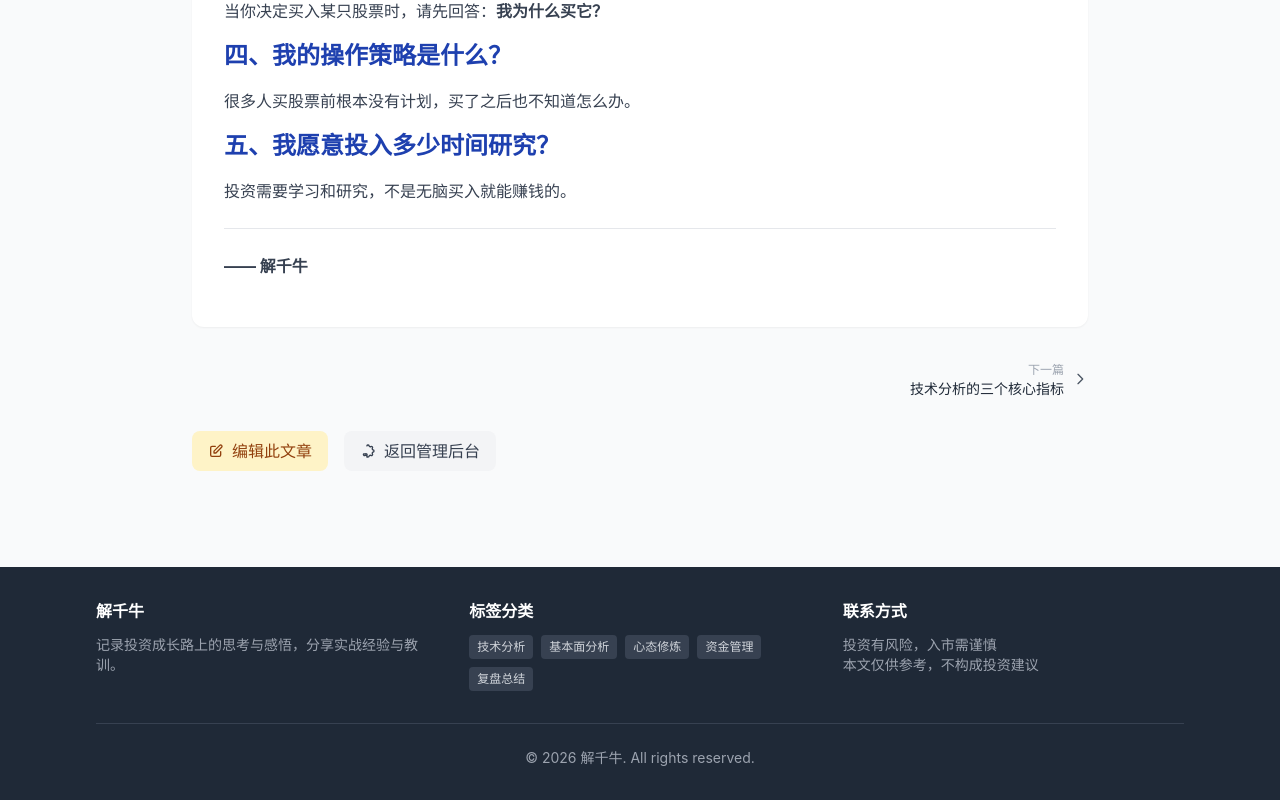
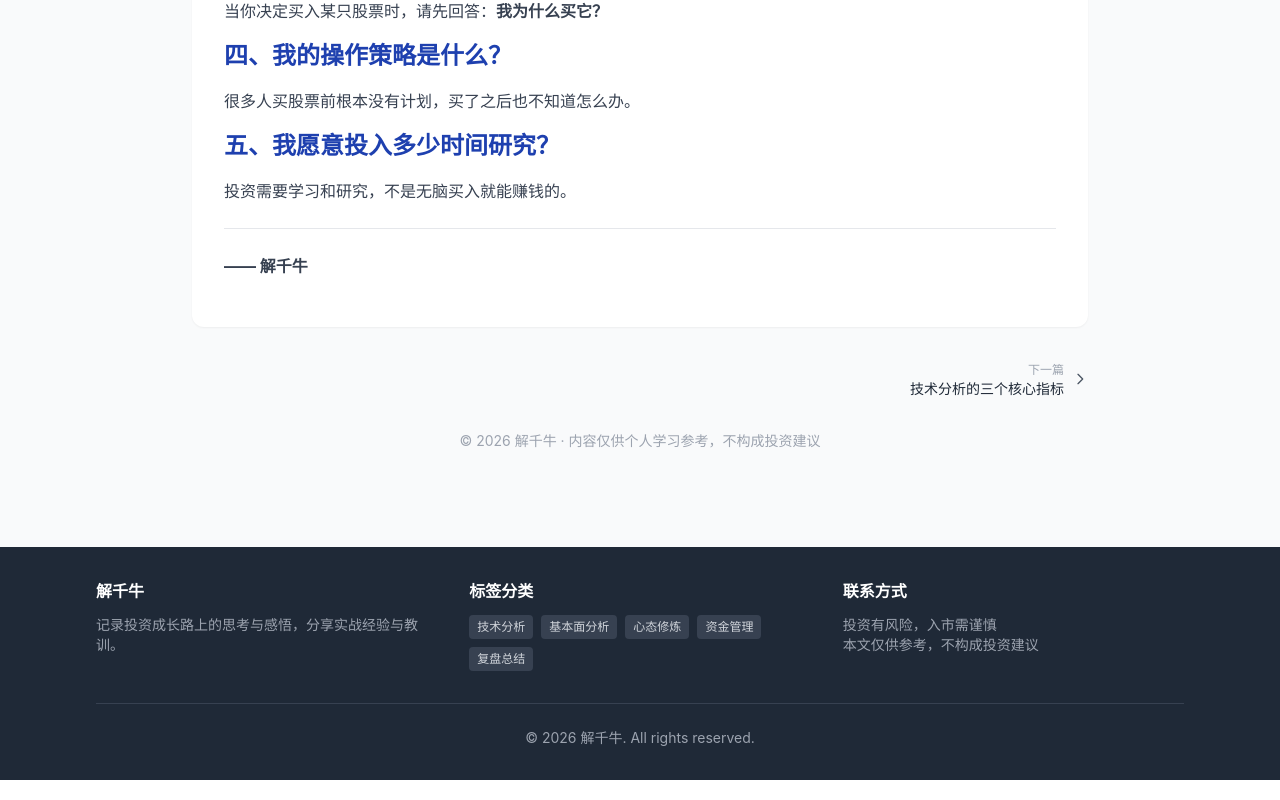
Before and after one commit to E100LS/JQN365, a React (Vite) app: page /post/sample_1 in a window 1280 px wide. Shown: the part 716-1516 px from the top of the page. Built offline with nearby package versions, Linux system fonts and the light colour scheme.

Commit message:
remove admin links from frontend post detail page

```diff
--- a/src/pages/PostDetailPage.tsx
+++ b/src/pages/PostDetailPage.tsx
@@ -110,7 +110,7 @@ export default function PostDetailPage() {
         <MarkdownRenderer content={post.content} />
       </div>
 
-      {/* Navigation */}
+      {/* 上下篇导航 */}
       <nav className="mt-8 flex justify-between">
         {prevPost ? (
           <Link
@@ -143,26 +143,9 @@ export default function PostDetailPage() {
         )}
       </nav>
 
-      {/* Manage Buttons */}
-      <div className="mt-8 flex gap-4">
-        <Link
-          to={`/admin/edit/${post.id}`}
-          className="inline-flex items-center px-4 py-2 bg-amber-100 text-amber-800 rounded-lg hover:bg-amber-200 transition-colors"
-        >
-          <svg className="w-4 h-4 mr-2" fill="none" stroke="currentColor" viewBox="0 0 24 24">
-            <path strokeLinecap="round" strokeLinejoin="round" strokeWidth={2} d="M11 5H6a2 2 0 00-2 2v11a2 2 0 002 2h11a2 2 0 002-2v-5m-1.414-9.414a2 2 0 112.828 2.828L11.828 15H9v-2.828l8.586-8.586z" />
-          </svg>
-          编辑此文章
-        </Link>
-        <button
-          onClick={() => navigate('/admin')}
-          className="inline-flex items-center px-4 py-2 bg-gray-100 text-gray-700 rounded-lg hover:bg-gray-200 transition-colors"
-        >
-          <svg className="w-4 h-4 mr-2" fill="none" stroke="currentColor" viewBox="0 0 24 24">
-            <path strokeLinecap="round" strokeLinejoin="round" strokeWidth={2} d="M10.325 4.317c.426-1.756 2.924-1.756 3.35 0a1.724 1.724 0 002.573 1.066c1.543-.94 3.31.826 2.37 2.37a1.724 1.724 0 001.065 2.572c1.756.426 1.756 2.924 0 3.35a1.724 1.724 0 00-1.066 2.573c.94 1.543-.826 3.31-2.37 2.37a1.724 1.724 0 00-2.572 1.065c-.426 1.756-2.924 1.756-3.35 0a1.724 1.724 0 00-2.573-1.066c-1.543.94-3.31-.826-2.37-2.37.896.103 1.754.103 2.652 0 1.543-.94 3.31.826 2.37 2.37.103.896.103 1.754 0 2.652" />
-          </svg>
-          返回管理后台
-        </button>
+      {/* 版权声明 */}
+      <div className="mt-8 text-center text-sm text-gray-400">
+        <p>© 2026 解千牛 · 内容仅供个人学习参考，不构成投资建议</p>
       </div>
     </article>
   );
```
